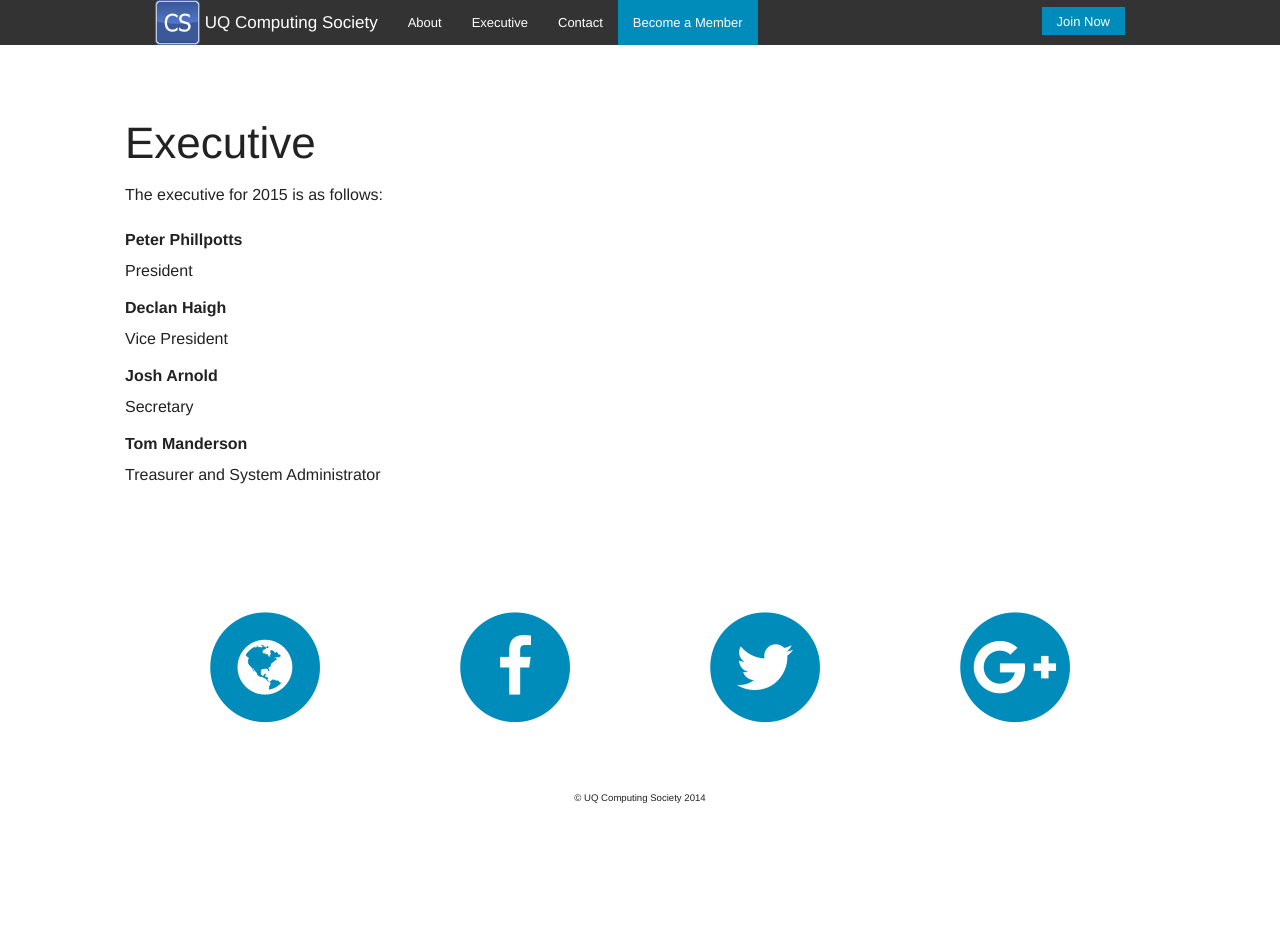
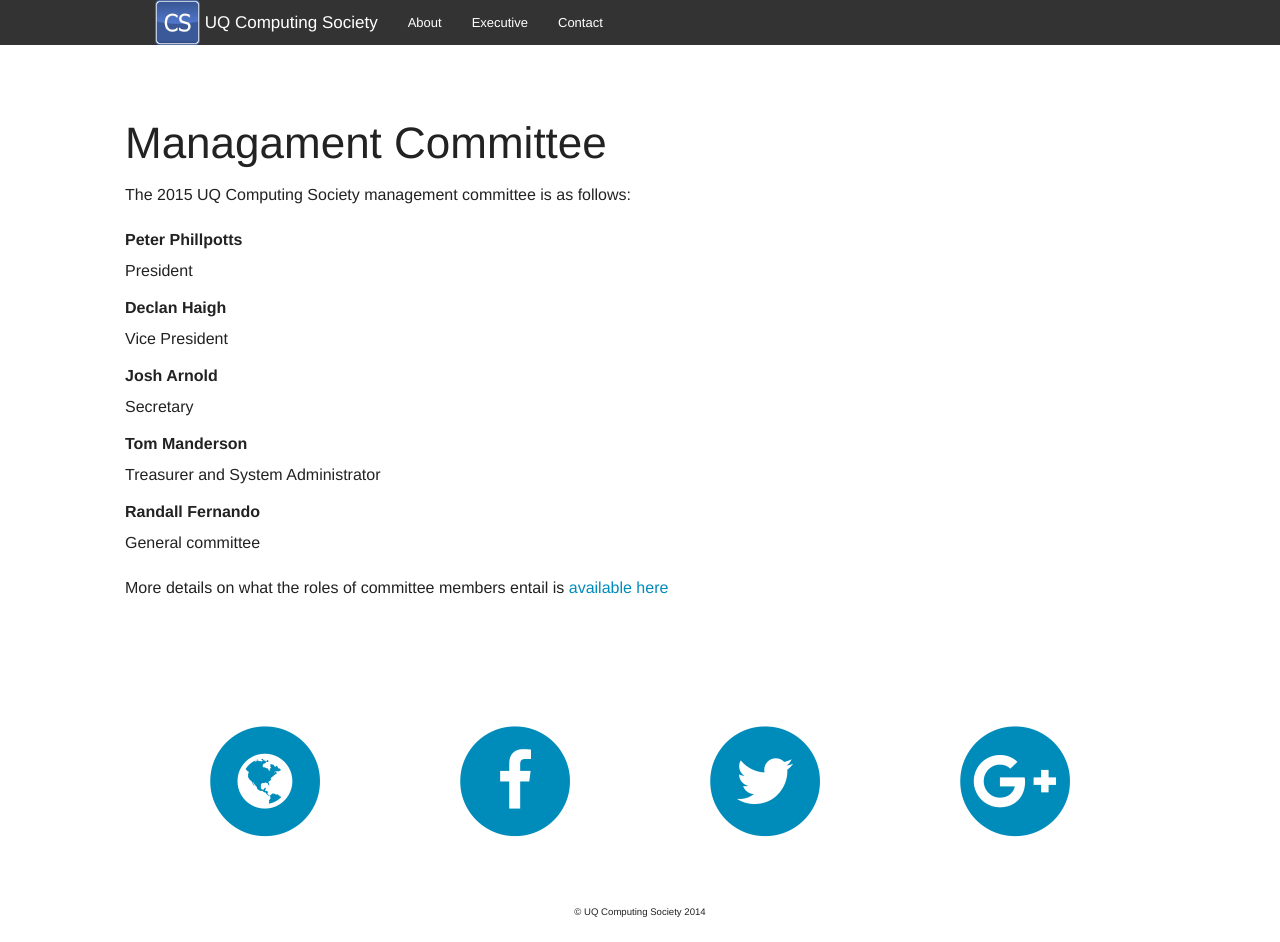
Before and after one commit to UQComputingSociety/website, a Jekyll site: the page built from executive.md, in a window 1280 px wide. Built offline with Jekyll 4.4.1, drawn with Linux system fonts in a browser that asks for light colours; nearby versions of some CDN libraries; library files that are not in the unit come from our copies; before the commit the page ends 900 px from its top, so only the background shows below that.

Commit message:
The old site has been migrated

```diff
--- a/_includes/header.html
+++ b/_includes/header.html
@@ -12,19 +12,8 @@
 
         <section class="top-bar-section">
           <!-- Left Nav Section -->
-          <ul class="left">
-            <li><a href="http://uqcs.org.au/about/">About</a></li>
-            <li><a href="http://uqcs.org.au/executive/">Executive</a></li>
-            <li><a href="http://uqcs.org.au/contact/">Contact</a></li>
-            <li class="active"><a href="http://members.uqcs.org.au/">Become a Member</a></li>
-          </ul>
+          {% include nav.html %}
 
-          <!-- Right Nav Section -->
-          <ul class="right">
-            <li class="has-form">
-              <a href="/register" class="button">Join Now</a>
-            </li>
-          </ul>
         </section>
       </nav>
     </header>
--- /dev/null
+++ b/_includes/nav.html
@@ -0,0 +1,5 @@
+<ul class="left">
+<li><a href="{{ "about.html" | prepend: site.baseurl }}">About</a></li>
+<li><a href="{{ "executive.html" | prepend: site.baseurl }}">Executive</a></li>
+<li><a href="{{ "contact.html" | prepend: site.baseurl }}">Contact</a></li>
+</ul>
--- a/executive.md
+++ b/executive.md
@@ -2,9 +2,9 @@
 layout: sidebar
 ---
 
-# Executive
+# Managament Committee
 
-The executive for 2015 is as follows:
+The 2015 UQ Computing Society management committee is as follows:
 
 Peter Phillpotts
 : President
@@ -17,3 +17,8 @@ Josh Arnold
 
 Tom Manderson
 : Treasurer and System Administrator
+
+Randall Fernando
+: General committee
+
+More details on what the roles of committee members entail is [available here]({{ "management.html" | prepend: site.baseurl }} )
```
Also changed, not shown: contact.md (added, +10 -0 lines), feed.xml (deleted, +0 -30 lines), index.html (+4 -6 lines), management.html (added, +50 -0 lines).
